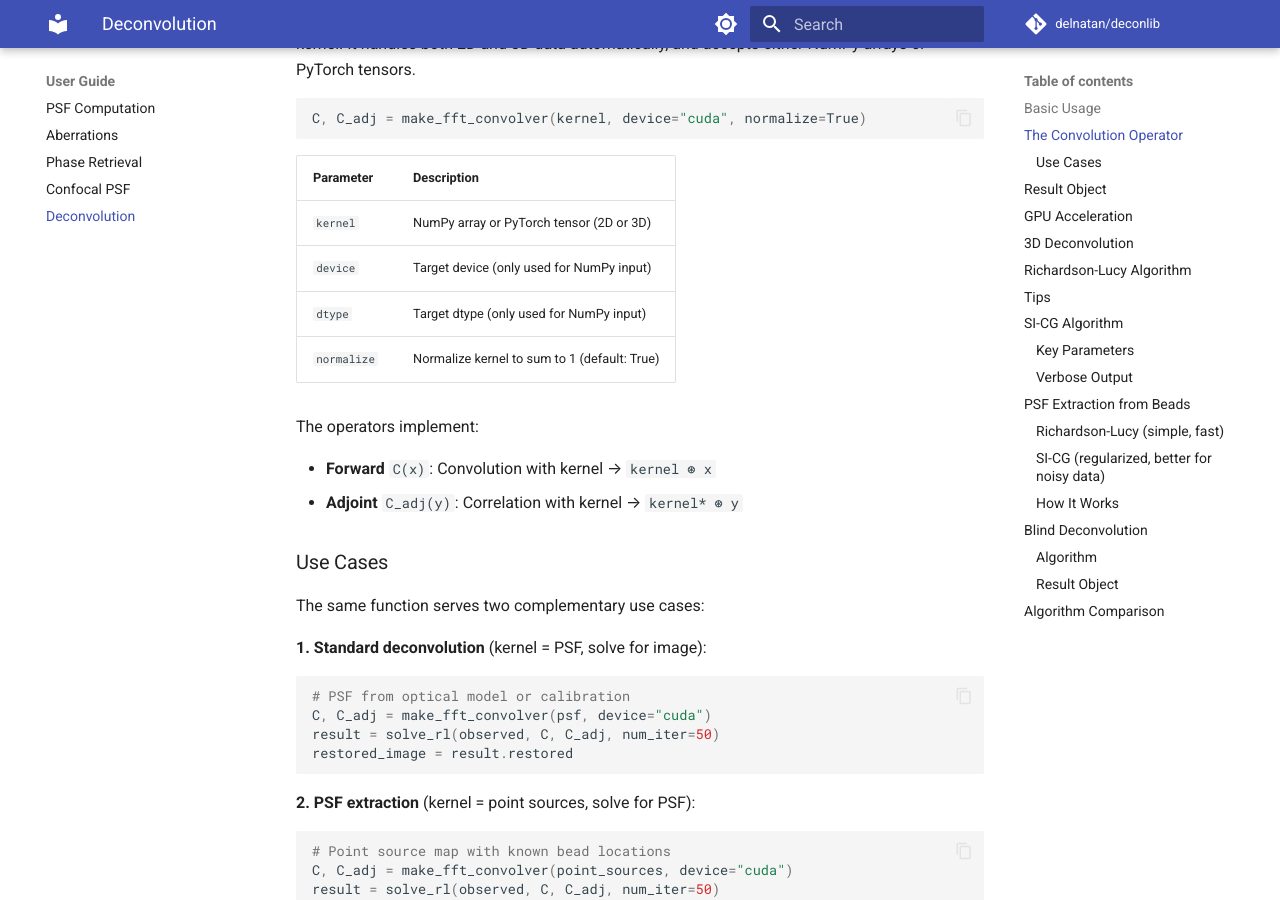
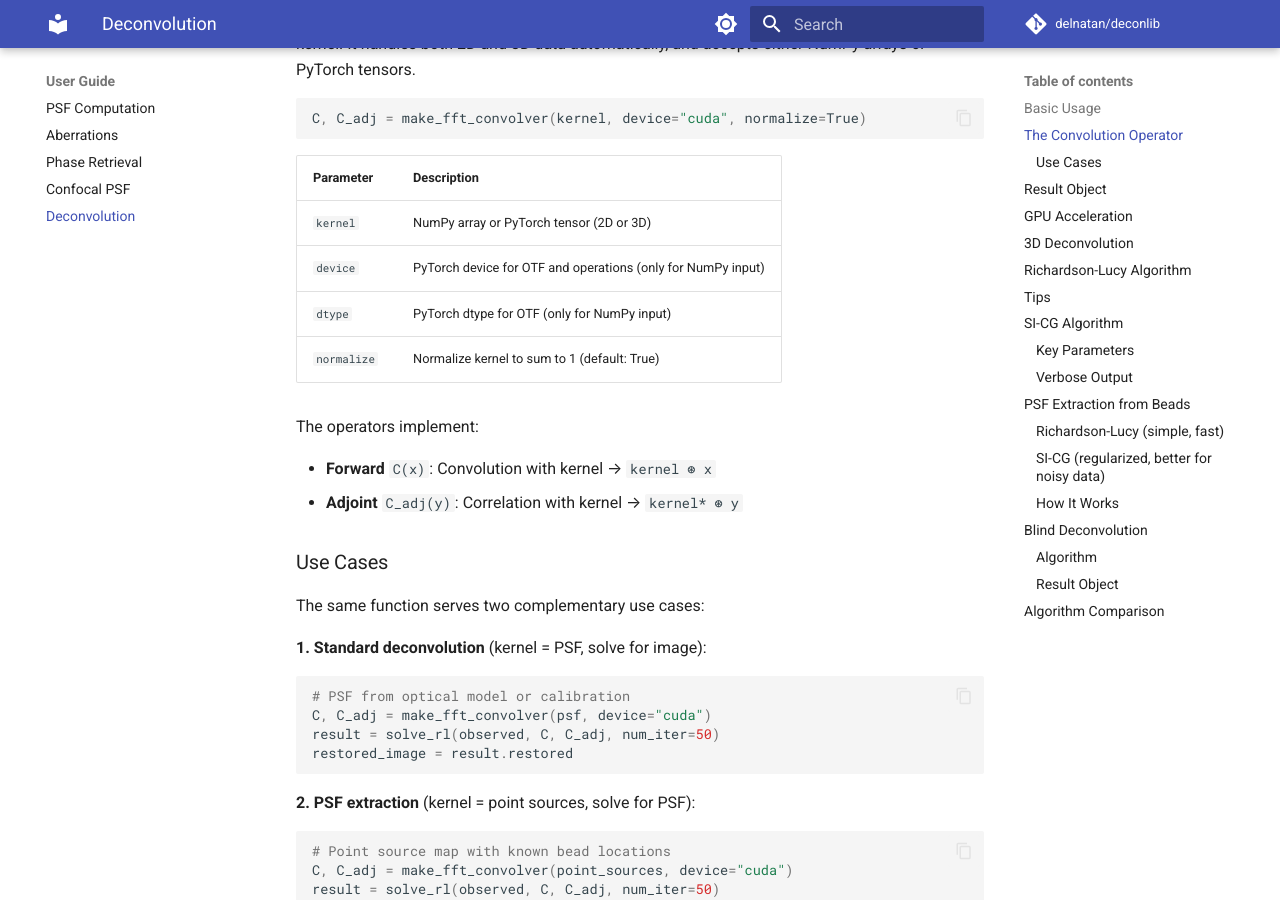
Before and after one commit to delnatan/deconlib, an MkDocs documentation site: the page built from docs/guide/deconvolution.md, in a window 1280 px wide and 900 px high, scrolled down 987 px. Built offline with MkDocs 1.6.1 and Material for MkDocs 9.7.7, drawn with Linux system fonts in a browser that asks for light colours; comment, search, counter and statistics services are not loaded.

Commit message:
Clarify device/dtype parameters target PyTorch, not NumPy

```diff
--- a/docs/guide/deconvolution.md
+++ b/docs/guide/deconvolution.md
@@ -46,8 +46,8 @@ C, C_adj = make_fft_convolver(kernel, device="cuda", normalize=True)
 | Parameter | Description |
 |-----------|-------------|
 | `kernel` | NumPy array or PyTorch tensor (2D or 3D) |
-| `device` | Target device (only used for NumPy input) |
-| `dtype` | Target dtype (only used for NumPy input) |
+| `device` | PyTorch device for OTF and operations (only for NumPy input) |
+| `dtype` | PyTorch dtype for OTF (only for NumPy input) |
 | `normalize` | Normalize kernel to sum to 1 (default: True) |
 
 The operators implement:
```
Also changed, not shown: 1 other file.
